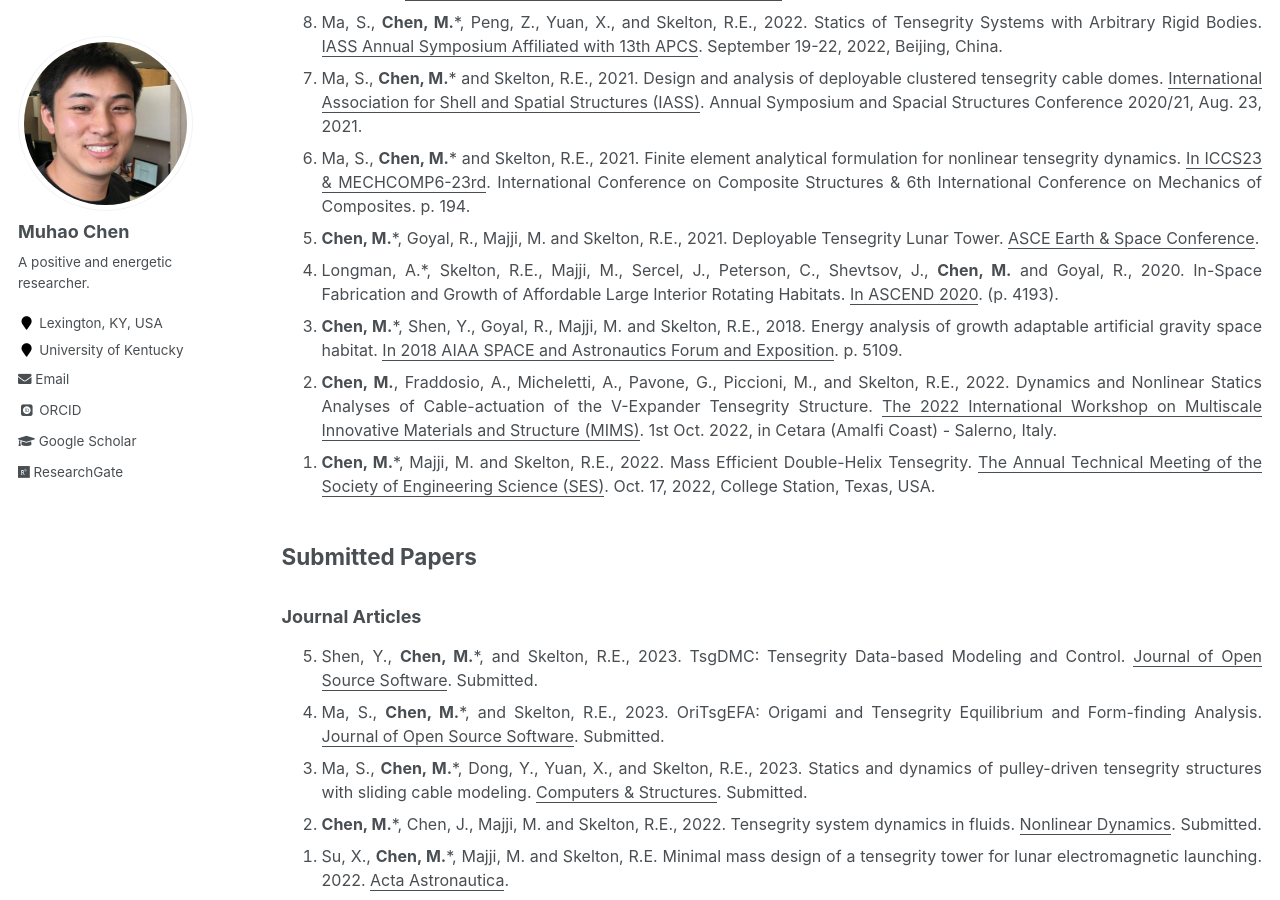
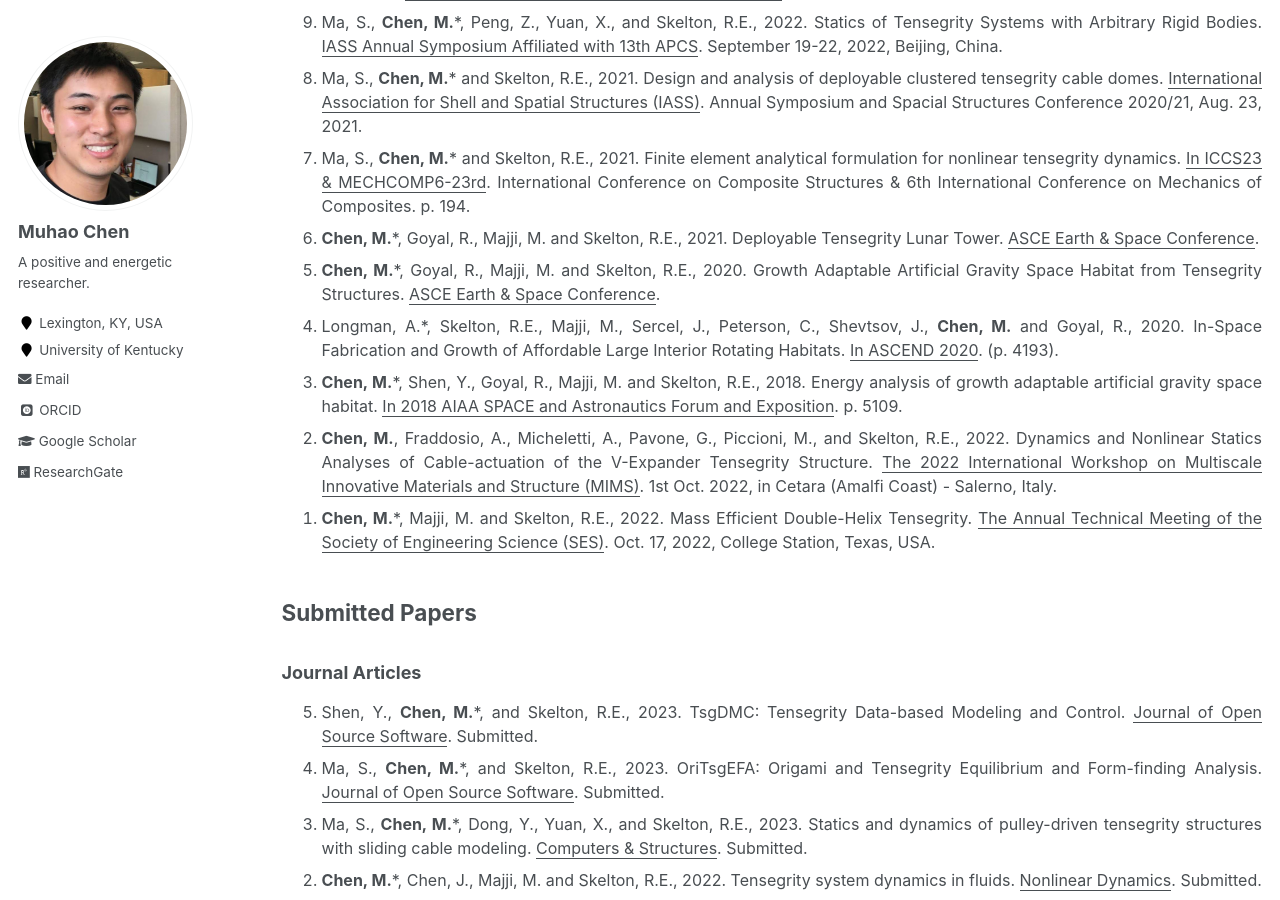
Before and after one commit to Muhao-Chen/muhao-chen.github.io, a Jekyll site: the page built from _pages/publication.md, in a window 1280 px wide and 900 px high, scrolled down 2312 px. Built offline with Jekyll 4.4.1, drawn with Linux system fonts in a browser that asks for light colours; some web fonts are replaced.

Commit message:
Update publication.md

```diff
--- a/_pages/publication.md
+++ b/_pages/publication.md
@@ -56,7 +56,7 @@ toc: true
 <li>Ma, S., <strong>Chen, M.</strong>* and Skelton, R.E., 2021. Design and analysis of deployable clustered tensegrity cable domes. <u>International Association for Shell and Spatial Structures (IASS)</u>. Annual Symposium and Spacial Structures Conference 2020/21, Aug. 23, 2021.</li>
 <li>Ma, S., <strong>Chen, M.</strong>* and Skelton, R.E., 2021. Finite element analytical formulation for nonlinear tensegrity dynamics. <u> In ICCS23 & MECHCOMP6-23rd</u>. International Conference on Composite Structures & 6th International Conference on Mechanics of Composites. p. 194.</li>
 <li> <strong>Chen, M.</strong>*, Goyal, R., Majji, M. and Skelton, R.E., 2021. Deployable Tensegrity Lunar Tower. <u>ASCE Earth & Space Conference</u>. </li>
-<!-- <li><strong>Chen, M.</strong>*, Goyal, R., Majji, M. and Skelton, R.E., 2020. Growth Adaptable Artificial Gravity Space Habitat from Tensegrity Structures. <u>ASCE Earth & Space Conference</u>.</li> -->
+<li><strong>Chen, M.</strong>*, Goyal, R., Majji, M. and Skelton, R.E., 2020. Growth Adaptable Artificial Gravity Space Habitat from Tensegrity Structures. <u>ASCE Earth & Space Conference</u>.</li>
 <li>Longman, A.*, Skelton, R.E., Majji, M., Sercel, J., Peterson, C., Shevtsov, J., <strong>Chen, M.</strong> and Goyal, R., 2020. In-Space Fabrication and Growth of Affordable Large Interior Rotating Habitats. <u>In ASCEND 2020</u>. (p. 4193).</li>
 <li><strong>Chen, M.</strong>*, Shen, Y., Goyal, R., Majji, M. and Skelton, R.E., 2018. Energy analysis of growth adaptable artificial gravity space habitat. <u>In 2018 AIAA SPACE and Astronautics Forum and Exposition</u>. p. 5109.</li>
 <li><strong>Chen, M.</strong>, Fraddosio, A., Micheletti, A., Pavone, G., Piccioni, M., and Skelton, R.E., 2022. Dynamics and Nonlinear Statics Analyses of Cable-actuation of the V-Expander Tensegrity Structure. <u>The 2022 International Workshop on Multiscale Innovative Materials and Structure (MIMS)</u>. 1st Oct. 2022, in Cetara (Amalfi Coast) - Salerno, Italy.</li>
@@ -68,16 +68,17 @@ toc: true
 ### Journal Articles
 <font size=3>
 <ol reversed>
+<!-- <li> <strong>Chen, M.</strong>* and Skelton, R.E., 2022. Mass efficient Double-Helix Tensegrity for underwater, land, air, and space applications. <u>Computer Methods in Applied Mechanics and Engineering</u>.-->
+<!-- <li> Chen, Y., <strong>Chen, M</strong>, Xia, X.∗, Hermanson, J.C., Qi, F., 2023. Refinement reconstruction-based Monte Carlo methods for solving the breakage population balance equation. <u>Powder Technology</u>. </li> -->
+<!-- <li> <strong>Chen, M.</strong>*, Shen, Y., Majji, M. and Skelton, R.E. Integrated economic sensor/actuator selection and covariance control for tensegrity robots. 2023. <u>Automatica</u>. </li> -->
+<!-- <li>Bai, M., <strong>Chen, M</strong>*, and Skelton, R.E., 2023. Lightweight Design of Tensegrity Michell Truss subject to Cantilever Loads. <u>Computer Methods in Applied Mechanics and Engineering</u>. Submitted.<\li> -->
 <li>Shen, Y., <strong>Chen, M.</strong>*, and Skelton, R.E., 2023. TsgDMC: Tensegrity Data-based Modeling and Control. <u>Journal of Open Source Software</u>. Submitted.</li>
 <li>Ma, S., <strong>Chen, M.</strong>*, and Skelton, R.E., 2023. OriTsgEFA: Origami and Tensegrity Equilibrium and Form-finding Analysis. <u>Journal of Open Source Software</u>. Submitted.</li>
-<!-- <li> Chen, Y., <strong>Chen, M</strong>, Xia, X.∗, Hermanson, J.C., Qi, F., 2023. Refinement reconstruction-based Monte Carlo methods for solving the breakage population balance equation. <u>Powder Technology</u>. </li> -->
-<!-- <li> <strong>Chen, M.</strong>*, Shen, Y., Majji, M. and Skelton, R.E. Integrated economic sensor/actuator selection and covariance control for tensegrity robots. 2023. <u>Automatica</u>. </li> -->
 <li>Ma, S., <strong>Chen, M.</strong>*, Dong, Y., Yuan, X., and Skelton, R.E., 2023. Statics and dynamics of pulley-driven tensegrity structures with sliding cable modeling. <u>Computers & Structures</u>. Submitted.</li>
 <li><strong>Chen, M.</strong>*, Chen, J., Majji, M. and Skelton, R.E., 2022. Tensegrity system dynamics in fluids. <u>Nonlinear Dynamics</u>. Submitted.</li>
 <li>Su, X., <strong>Chen, M.</strong>*, Majji, M. and Skelton, R.E. Minimal mass design of a tensegrity tower for lunar electromagnetic launching. 2022. <u>Acta Astronautica</u>.</li>
 </ol>
 </font>
-<!-- <li> <strong>Chen, M.</strong>* and Skelton, R.E., 2022. Mass efficient Double-Helix Tensegrity for underwater, land, air, and space applications. <u>Computer Methods in Applied Mechanics and Engineering</u>.-->
 
 
 ### Conferences
```
Also changed, not shown: other parts of _pages/publication.md (+0 -1 lines).
